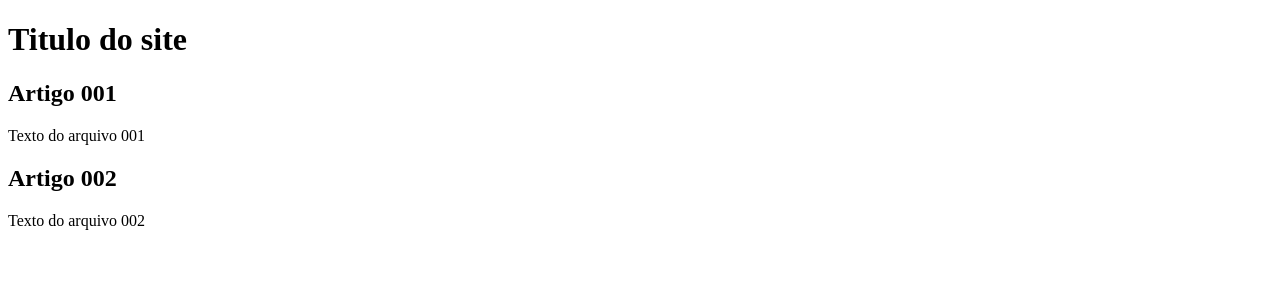
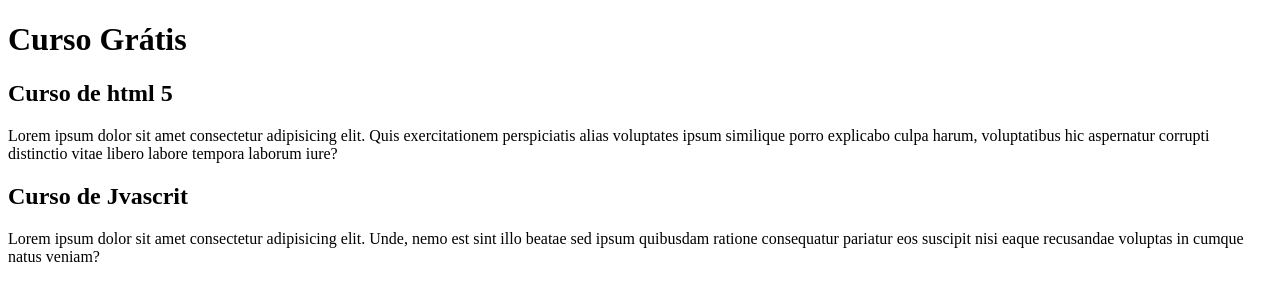
Before and after one commit to RonaldAndradedaSilva/projeto-site, a plain HTML site: page index.html in a window 1280 px wide. Drawn offline with Linux system fonts and the light colour scheme.

Commit message:
comecei a escrever o conteúdo

```diff
--- a/index.html
+++ b/index.html
@@ -8,15 +8,15 @@
 <body>
     <main>
         <header>
-            <h1>Titulo do site</h1>
+            <h1>Curso Grátis</h1>
         </header>
         <article>
-            <h2>Artigo 001</h2>
-            <p>Texto do arquivo 001</p>
+            <h2>Curso de html 5</h2>
+            <p>Lorem ipsum dolor sit amet consectetur adipisicing elit. Quis exercitationem perspiciatis alias voluptates ipsum similique porro explicabo culpa harum, voluptatibus hic aspernatur corrupti distinctio vitae libero labore tempora laborum iure?</p>
         </article>
         <article>
-            <h2>Artigo 002</h2>
-            <p>Texto do arquivo 002</p>
+            <h2>Curso de Jvascrit</h2>
+            <p>Lorem ipsum dolor sit amet consectetur adipisicing elit. Unde, nemo est sint illo beatae sed ipsum quibusdam ratione consequatur pariatur eos suscipit nisi eaque recusandae voluptas in cumque natus veniam?</p>
         </article>
     </main>
 </body>
```
